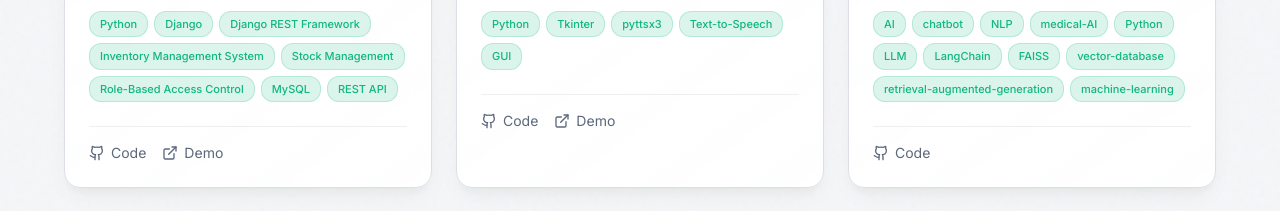
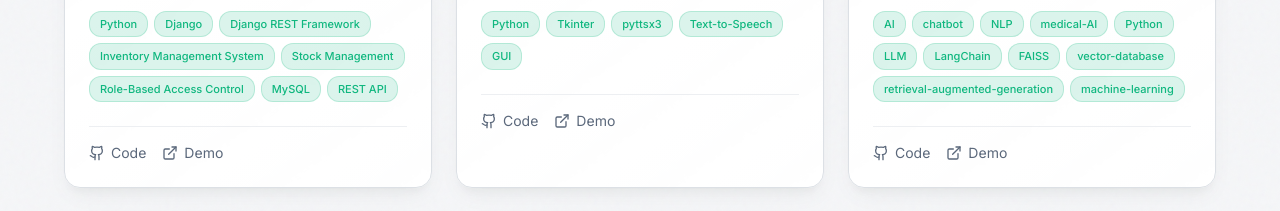
Before and after one commit to Gargi2275/Portfolio, a Next.js app: page / in a window 1280 px wide. Shown: the part 2880-3091 px from the top of the page. Built offline with nearby package versions, Linux system fonts and the light colour scheme.

Commit message:
Update projects.tsx

```diff
--- a/components/projects.tsx
+++ b/components/projects.tsx
@@ -288,7 +288,16 @@ function ProjectCard({ project, index }: { project: Project; index: number }) {
     Code
   </a>
 
-  {project.demo && (
+  {/* Demo Link */}
+{project.slug ? (
+  <Link
+    href={`/${project.slug}`}
+    className="inline-flex items-center gap-1.5 text-sm text-muted-foreground hover:text-primary transition-colors duration-300"
+  >
+    <ExternalLink className="h-4 w-4" />
+    Demo
+  </Link>
+) : project.demo ? (
   <a
     href={project.demo.replace("/view?usp=sharing", "/preview")}
     target="_blank"
@@ -298,7 +307,7 @@ function ProjectCard({ project, index }: { project: Project; index: number }) {
     <ExternalLink className="h-4 w-4" />
     Demo
   </a>
-  )}
+) : null}
 </div>
       </div>
     </div>
```
Lines whose indentation alone changed are shown as unchanged.
